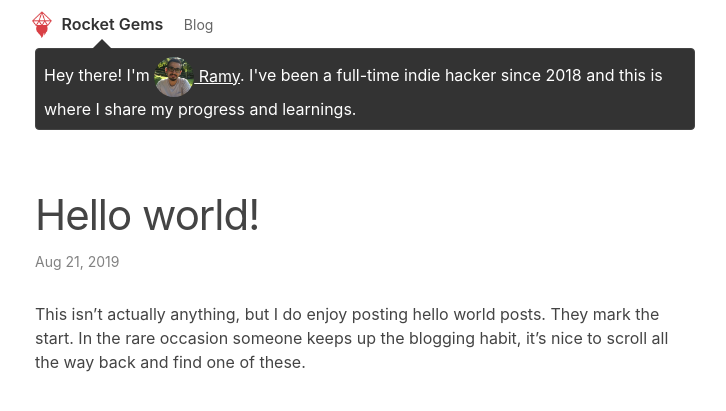
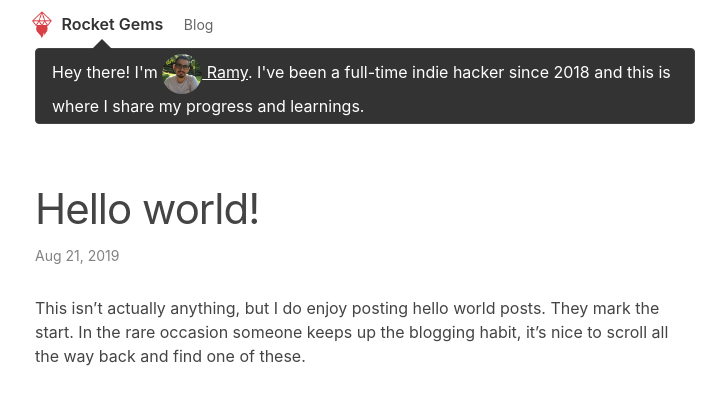
Before and after one commit to ramykhuffash/ramykhuffash.github.io, a Jekyll site: the page built from _posts/2019-08-21-hello-world.markdown, in a window 1280 px wide. Shown: the top 411 px of the page, without its empty margins (275-1001 px from the left). Built offline with Jekyll 4.4.1, drawn with Linux system fonts in a browser that asks for light colours.

Commit message:
post header

```diff
--- a/_sass/minima/_layout.scss
+++ b/_sass/minima/_layout.scss
@@ -271,7 +271,7 @@ a{
 	background: #333;
 	border-radius: 4px;
     border: 1px solid;
-    padding: .5rem;
+    padding: .3rem 1rem;
     margin-bottom: 2rem;
     a{
         color: white;
```
